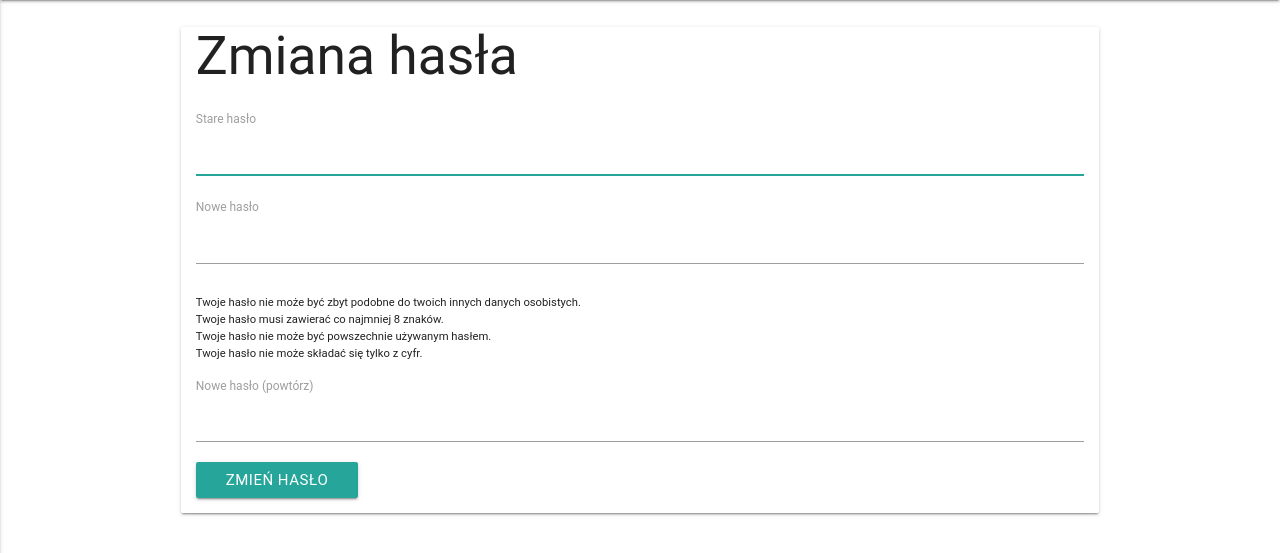
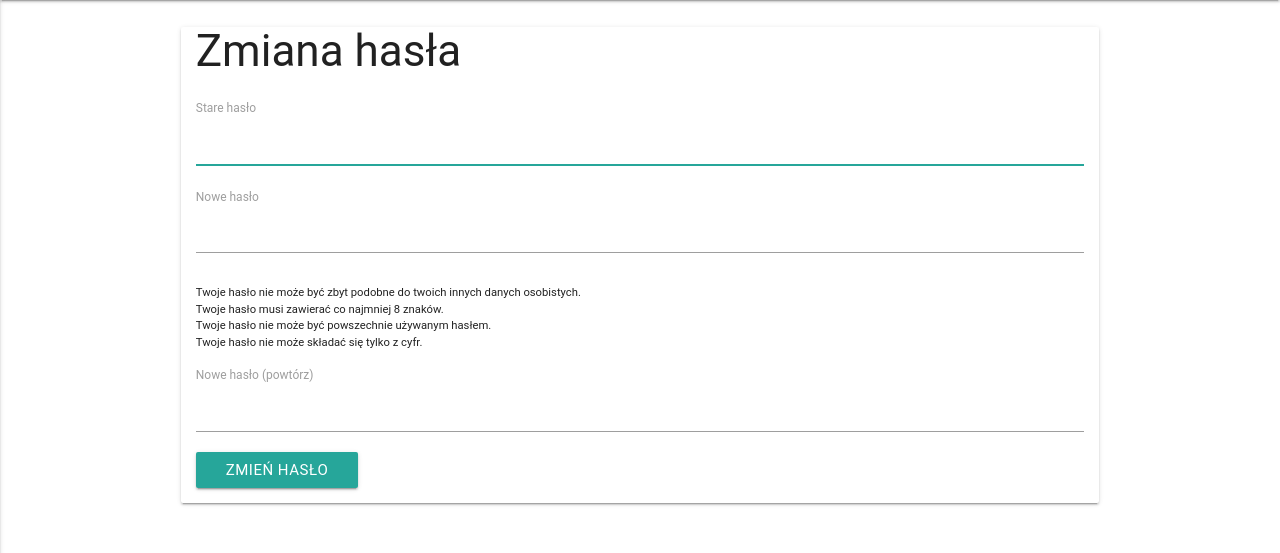
Before and after one commit to szk333/vassals, a Django app: page /accounts/password_change/ in a window 1280 px wide. Shown: the part 64-617 px from the top of the page. Run offline with Django 3.2, Linux system fonts and the light colour scheme; the visitor is signed in with stand-in values (Sample User, id 1); data comes from the database, SQL or seed files in the repository; some libraries are stand-ins or nearby versions; some web fonts are replaced.

Commit message:
font size of h2

```diff
--- a/static/base.css
+++ b/static/base.css
@@ -23,6 +23,6 @@ nav .nav-wrapper{
 .card{
     padding: 0 1rem 1rem 1rem;
 }
-.body{
-
+h2 {
+  font-size: 5.5vh;
 }
```
